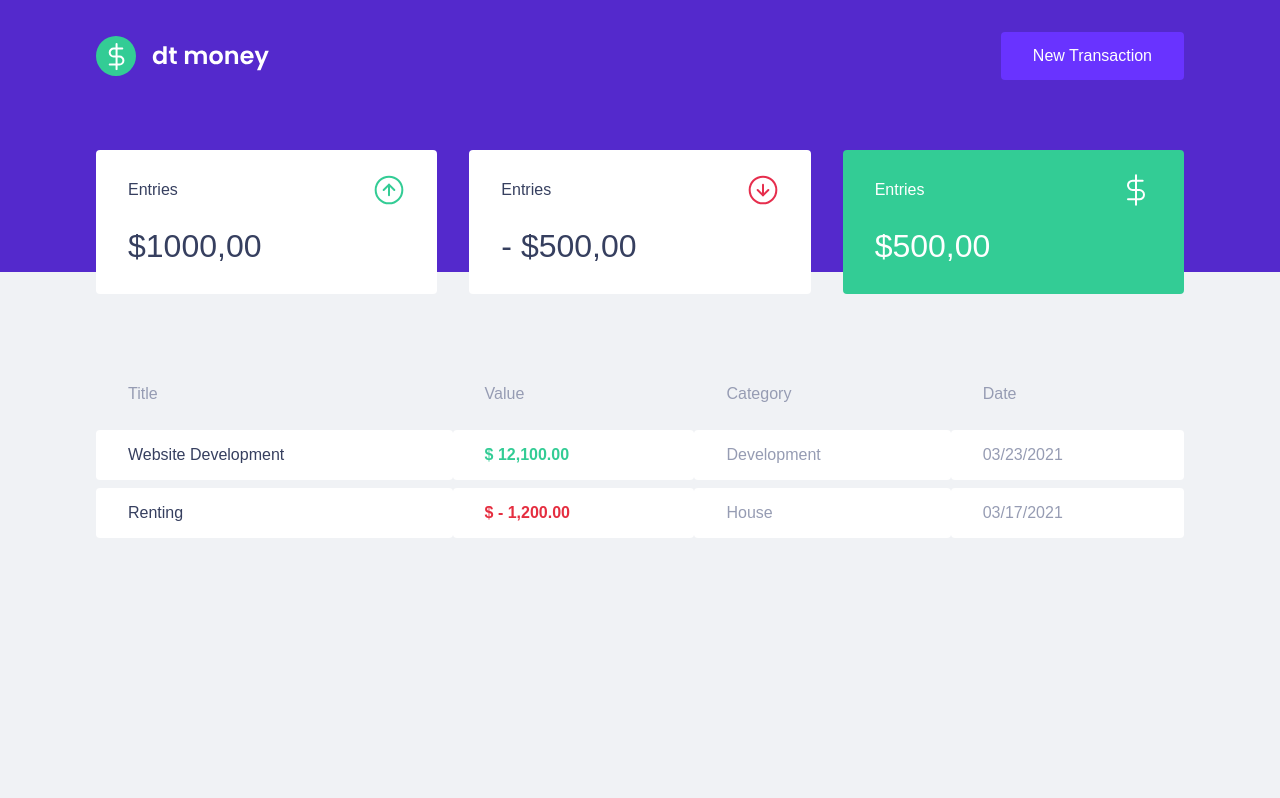
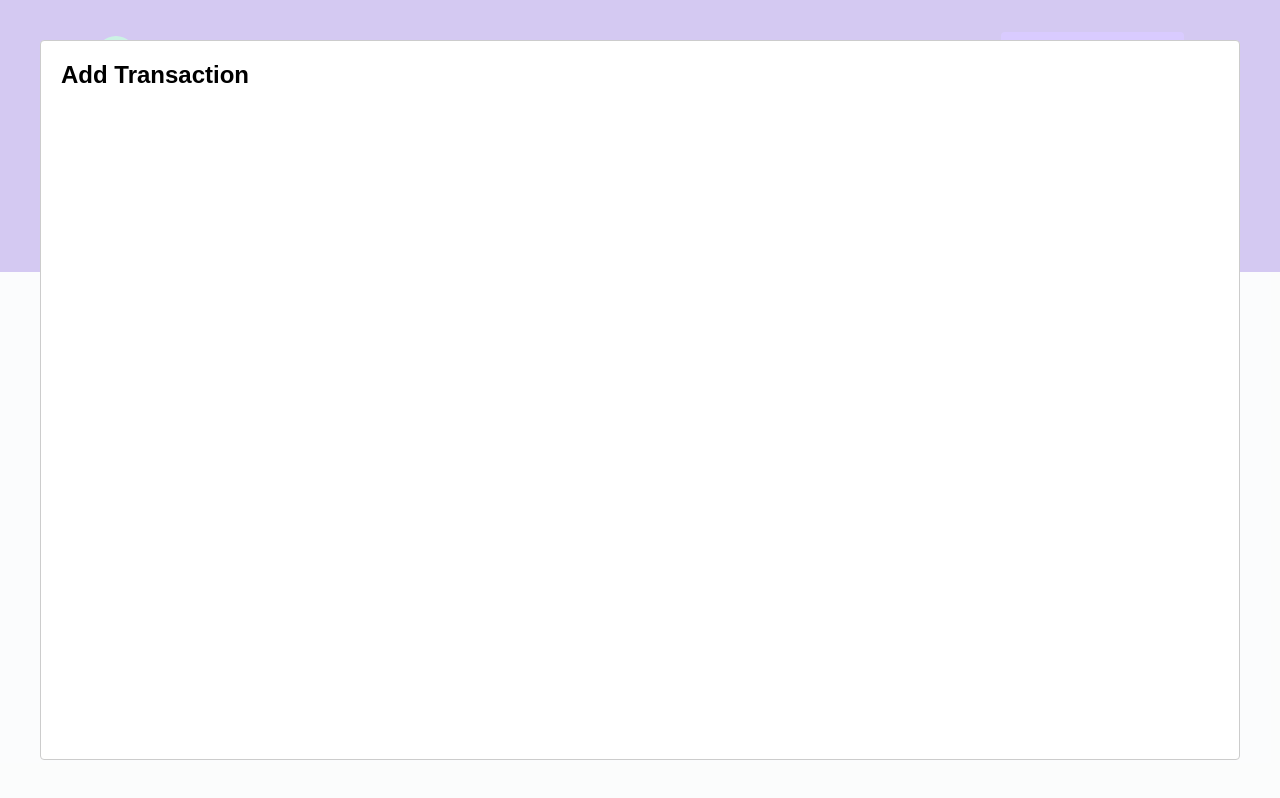
Before and after one commit to ricardo85x/02-dtmoney, a React (Create React App) app: page / in a window 1280 px wide. Both pictures are taken after a click on the button "New Transaction". Built offline with nearby package versions, Linux system fonts and the light colour scheme; no server answers; what miragejs would draw is missing.

Commit message:
New Transaction Modal with React-Modal

```diff
--- a/package.json
+++ b/package.json
@@ -7,6 +7,7 @@
     "miragejs": "^0.1.41",
     "react": "^17.0.1",
     "react-dom": "^17.0.1",
+    "react-modal": "^3.12.1",
     "react-scripts": "4.0.3",
     "styled-components": "^5.2.1",
     "web-vitals": "^1.0.1"
@@ -20,7 +21,8 @@
     "@types/react": "^17.0.0",
     "@types/react-dom": "^17.0.0",
     "@types/styled-components": "^5.1.9",
-    "typescript": "^4.1.2"
+    "typescript": "^4.1.2",
+    "@types/react-modal": "^3.12.0"
   },
   "scripts": {
     "start": "react-scripts start",
--- a/src/App.tsx
+++ b/src/App.tsx
@@ -1,12 +1,37 @@
+import Modal from 'react-modal';
 import { Dashboard } from "./components/Dashboard";
 import { Header } from "./components/Header";
 import { GlobalStyle } from "./styles/global";
+import { useState } from 'react'
+
+Modal.setAppElement('#root')
 
 export function App() {
+
+
+  const [isNewTransactionModalOpen, setNewTransactionModalOpen] = useState(false);
+
+  function handleOpenNewTransactionModal() {
+      setNewTransactionModalOpen(true);
+  }
+
+  function handleCloseNewTransactionModal() {
+      setNewTransactionModalOpen(false);
+  }
+
   return (
     <>
-      <Header />
+      <Header onOpenNewTransitionModal={handleOpenNewTransactionModal} />
       <Dashboard />
+
+      <Modal
+          isOpen={isNewTransactionModalOpen}
+          onRequestClose={handleCloseNewTransactionModal}
+      >
+          <h2>Add Transaction</h2>
+      </Modal>
+
+
       <GlobalStyle />
     </>
   );
--- a/src/components/Header/index.tsx
+++ b/src/components/Header/index.tsx
@@ -1,15 +1,24 @@
 import logoImg from '../../assets/logo.svg';
 import { Container, Content } from './styles';
 
-export function Header() {
+interface HeaderProps {
+    onOpenNewTransitionModal: () =>  void;
+}
+
+export function Header( {onOpenNewTransitionModal} : HeaderProps ) {
+
+
+
     return (
         <Container>
             <Content>
 
                 <img src={logoImg} alt="" className="src"/>
-                <button type="button">
+                <button type="button" onClick={onOpenNewTransitionModal}>
                     New Transaction
                 </button>
+
+
 
             </Content>
 
```
Also changed, not shown: 1 other file (tests, documents, lock files or other folders).
